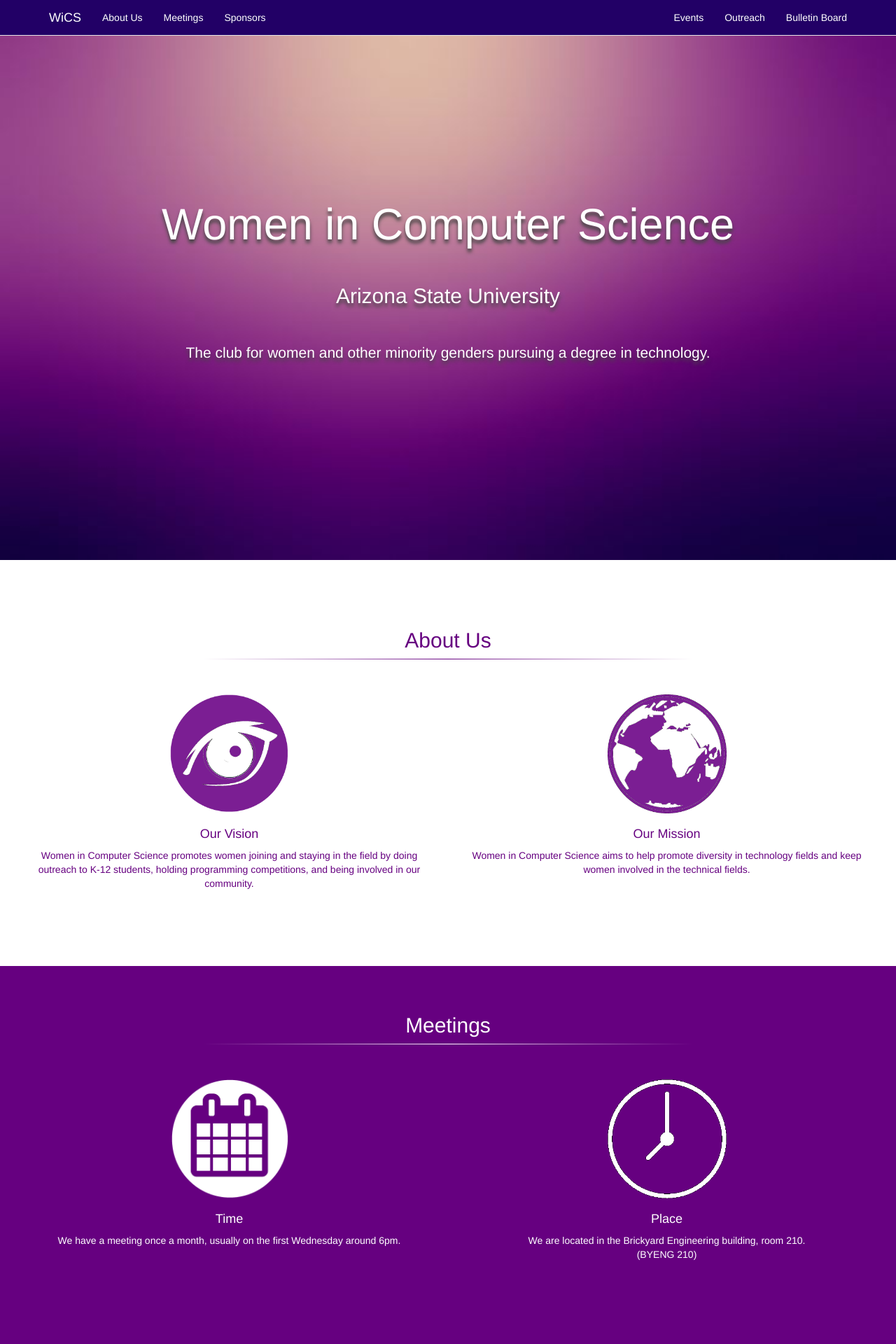
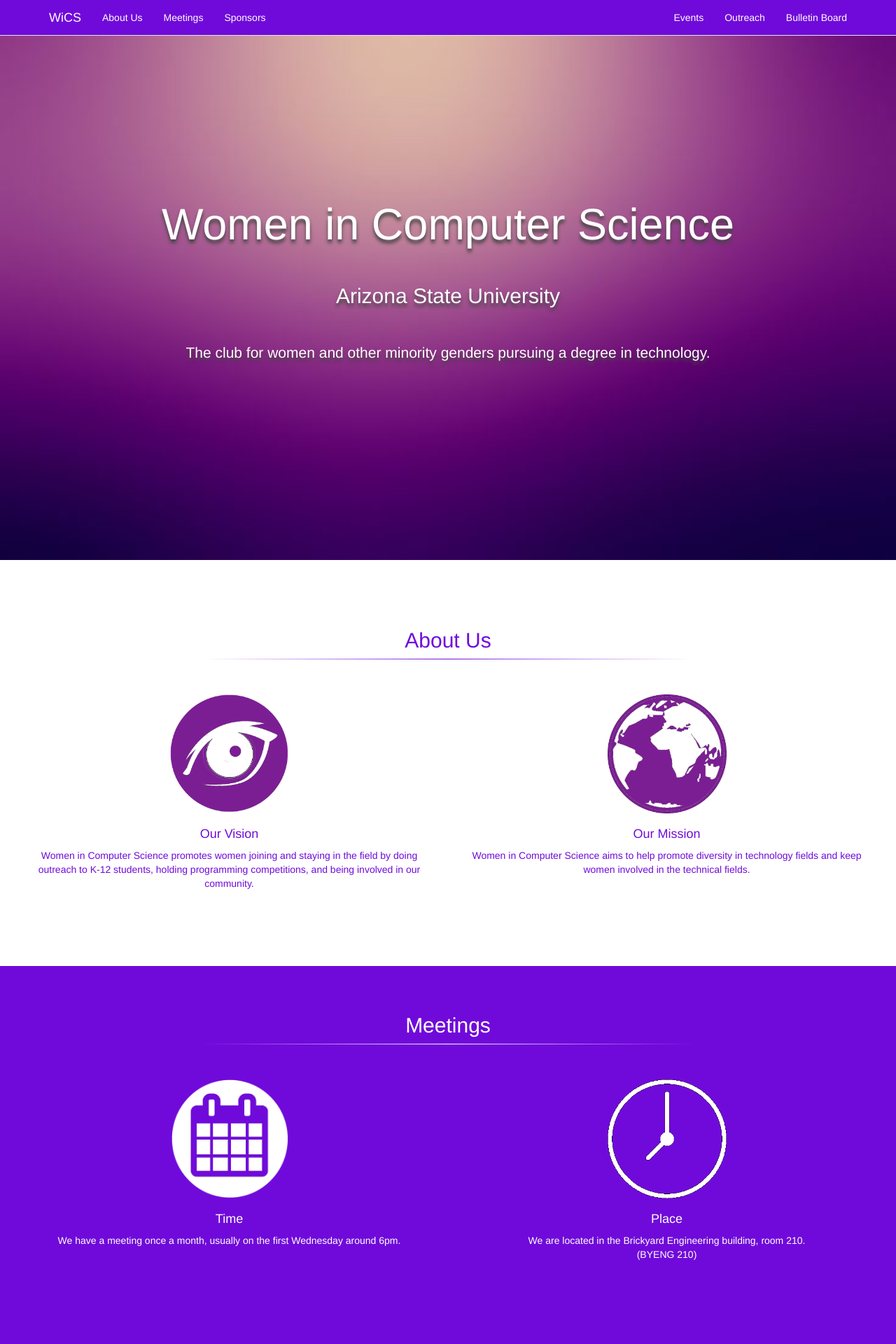
Before and after one commit to everwoodlove/WiCS, a Django app: page /home/ in a window 1280 px wide. Shown: the top 1920 px of the page at 70% size. Run offline with Django 3.2, Linux system fonts and the light colour scheme; some libraries are stand-ins or nearby versions.

Commit message:
Changed CSS file to use official club colors

```diff
--- a/WiCS/wicsWebsite/static/css/wics.css
+++ b/WiCS/wicsWebsite/static/css/wics.css
@@ -1,7 +1,7 @@
 /* Navigation bar */
 
 .navbar-default {
-    background-color: #220066;
+    background-color: #700ada;
 }
 
 .navbar-default .navbar-nav > li > a,
@@ -11,13 +11,13 @@
 
 .navbar-default .navbar-nav > li > a:hover,
 .navbar-default .navbar-brand:hover {
-    background-color: #660080;
+    background-color: #5406A4;
     color: #ffffff;
 }
 
 .navbar-default .navbar-nav > li > a:active,
 .navbar-default .navbar-brand:active {
-    background-color: #660080;
+    background-color: #5406A4;
     color: #ffffff;
 }
 
@@ -114,7 +114,7 @@
     color:white;
     height:1px;
     background:black;
-    background: -webkit-gradient(radial, 50% 50%, 0, 50% 50%, 350, from(#660080), to(#fff));
+    background: -webkit-gradient(radial, 50% 50%, 0, 50% 50%, 350, from(#700ada), to(#fff));
     margin-bottom: 50px;
 }
 
@@ -123,8 +123,8 @@
     border:none;
     color:white;
     height:1px;
-    background:#660080;
-    background: -webkit-gradient(radial, 50% 50%, 0, 50% 50%, 350, from(#fff), to(#660080));
+    background:#700ada;
+    background: -webkit-gradient(radial, 50% 50%, 0, 50% 50%, 350, from(#fff), to(#700ada));
     margin-bottom: 50px;
 }
 }
@@ -146,16 +146,16 @@
 
 #about {
     background: white;
-    color: #660080;
+    color: #700ada;
 }
 
 #meetings {
-background: #660080;
+background: #700ada;
 }
 
 #sponsors {
     background: white;
-    color: #660080;
+    color: #700ada;
 }
 
 .stack {
```
